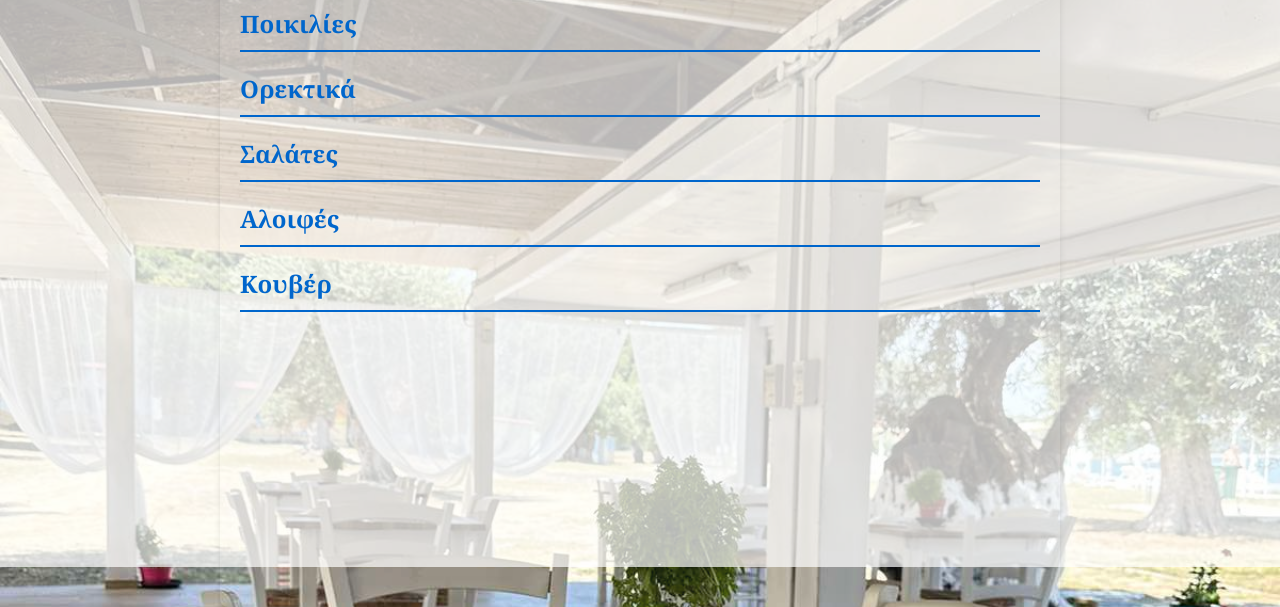
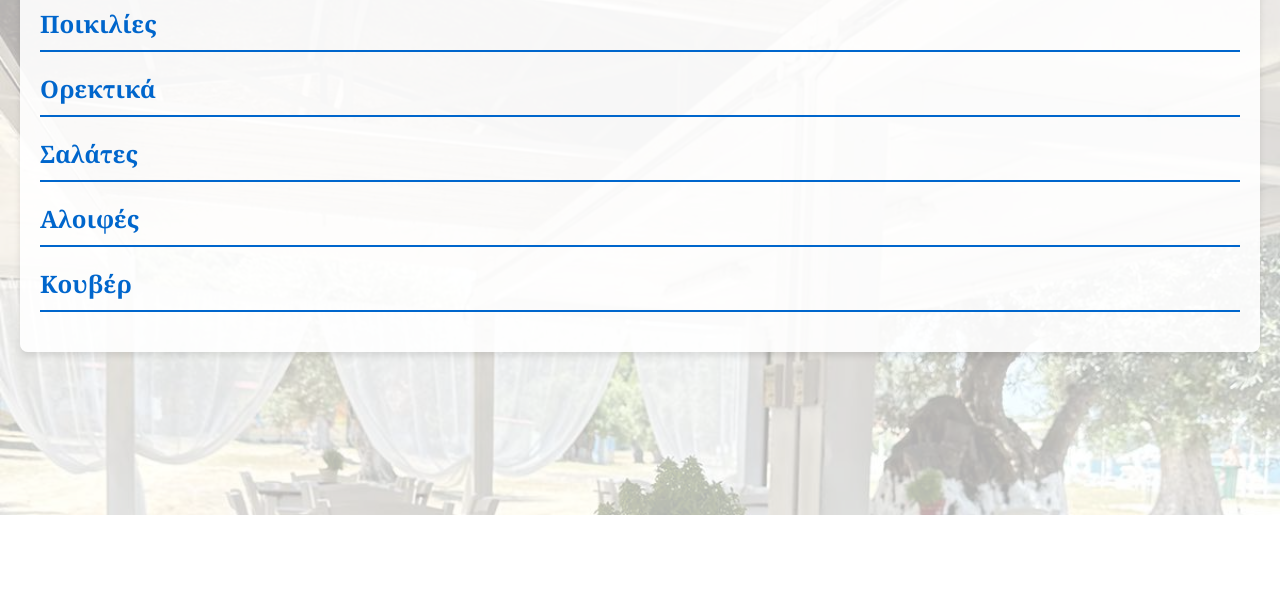
Before and after one commit to dnoitsis/KAAY-nea-fokea-online-menu.github.io, a plain HTML site: page index.html in a window 1280 px wide. Shown: the part 285-892 px from the top of the page. After the commit the page ends 800 px from the top, so only its background shows below. Drawn offline with Linux system fonts and the light colour scheme.

Commit message:
Update index.html

```diff
--- a/index.html
+++ b/index.html
@@ -9,15 +9,16 @@
             font-family: 'Arial', sans-serif;
             margin: 0;
             padding: 0;
-            color: #333;
-            position: relative;
-            background: url('img/ouzeri-2.jpg') no-repeat center center fixed; /* 'img/nea-fokea-tower-2.jpg' */
+            background: url('img/ouzeri-2.jpg') no-repeat center center fixed;  /* 'img/nea-fokea-tower-2.jpg' */
             background-repeat: no-repeat;
             background-position: top center;
             background-attachment: fixed;
             background-size: cover;
-            height: 100%;
-            width: 100%;
+            color: #333;
+            position: relative;
+            height: 100vh;
+            display: flex;
+            flex-direction: column;
         }
         body::before {
             content: '';
@@ -51,13 +52,13 @@
             height: 20px;
         }
         .menu {
-            max-width: 800px;
-            height: 100%;
-            margin: 20px auto;
-            background: rgba(255, 255, 255, 0.05); /* White overlay with 5% opacity */
+            flex: 1;
             padding: 20px;
+            background: rgba(255, 255, 255, 0.9);
+            margin: 20px;
             border-radius: 8px;
             box-shadow: 0 4px 6px rgba(0, 0, 0, 0.1);
+            overflow-y: auto;
         }
         .menu h2 {
             color: #0066cc; /* Greek blue */
```
